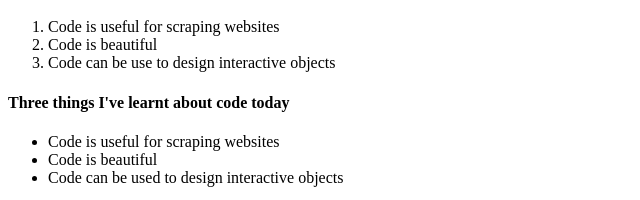
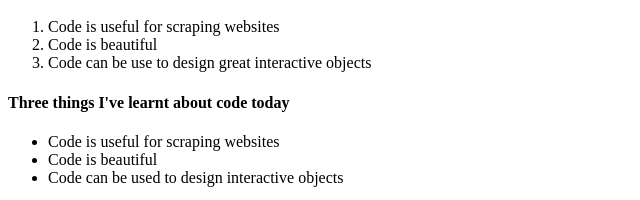
Before and after one commit to GianlucaGL/New-webiste, a plain HTML site: page index.html in a window 1280 px wide. Shown: the part 1185-1385 px from the top of the page, 0-640 px from the left. Drawn offline with Linux system fonts and the light colour scheme.

Commit message:
changed text in list

```diff
--- a/index.html
+++ b/index.html
@@ -12,7 +12,7 @@
 		<ol>
 		<li> Code is useful for scraping websites </li>
 		<li> Code is beautiful </li>
-		<li> Code can be use to design interactive objects </li>
+		<li> Code can be use to design great interactive objects </li>
 		</ol>
 
 		<h4> Three things I've learnt about code today </h4>
```
